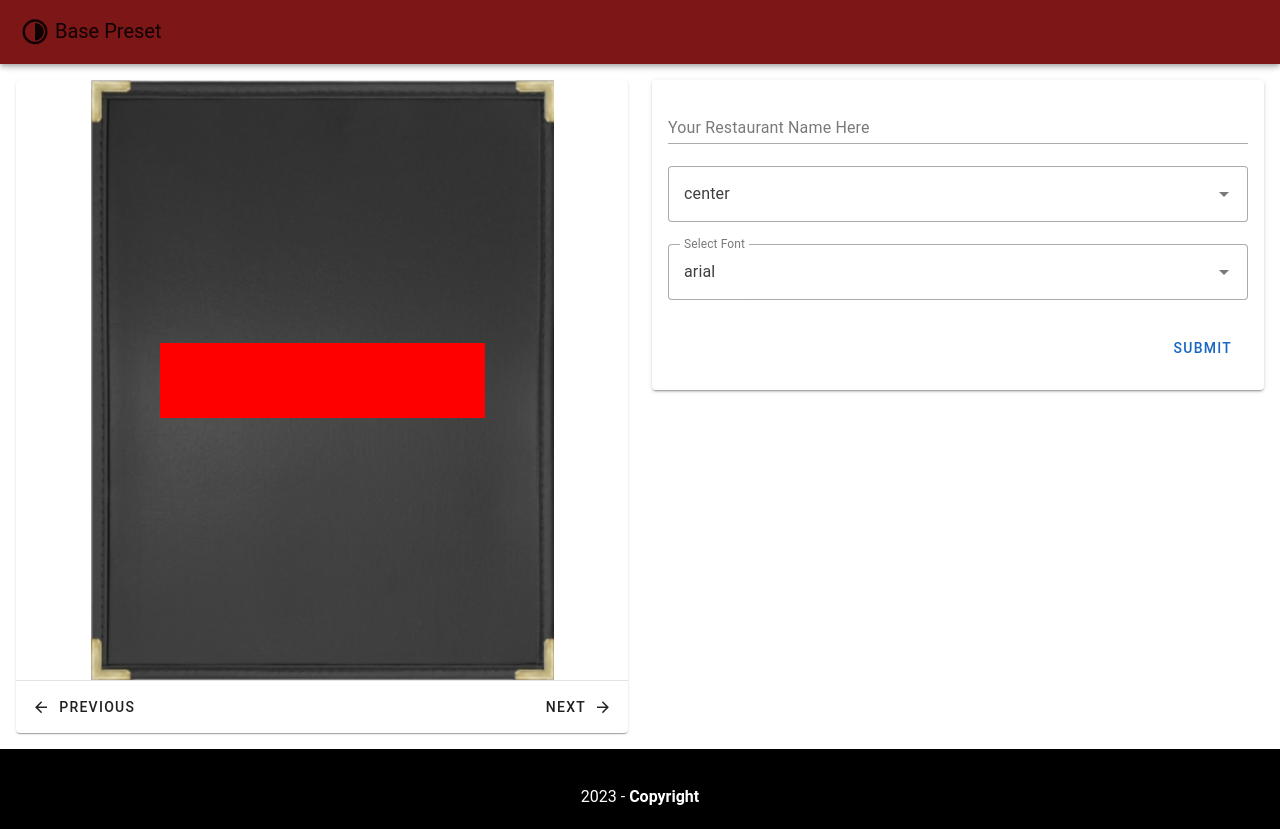
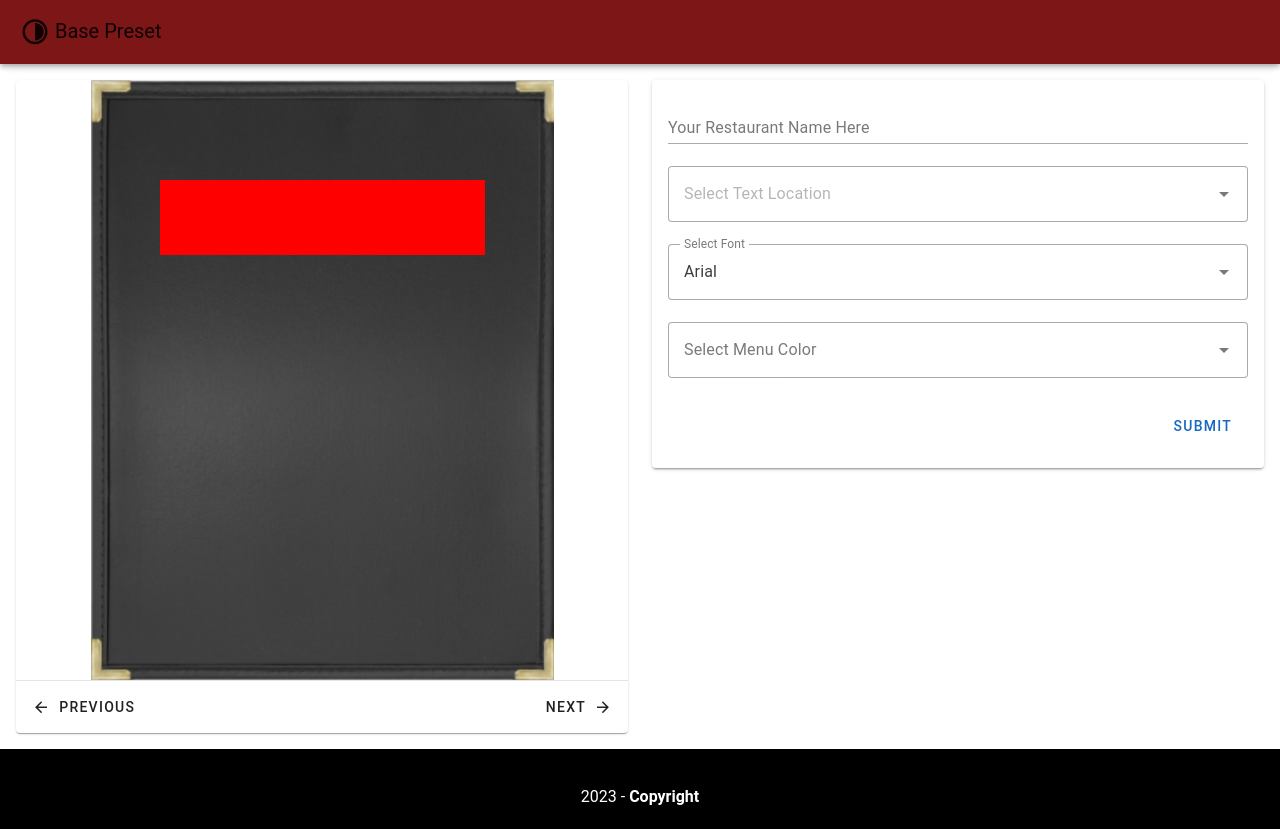
Before and after one commit to DSolanoReyes/gmc_imprint, a Vue app in the folder text-menu/: page / in a window 1280 px wide. Built offline with nearby package versions, Linux system fonts and the light colour scheme.

Commit message:
updated the way stuff is passed into the v-select. not fully working though.

```diff
--- a/text-menu/src/components/HelloWorld.vue
+++ b/text-menu/src/components/HelloWorld.vue
@@ -9,7 +9,7 @@
 <!--          </v-img>-->
           <div id="image-frame" style="margin: 0; padding: 0">
             <div id="image-frame-menu">
-              <h1 id="menu-font">{{ restaurant }}</h1>
+              <h1 type="text" id="menu-font" >{{ restaurant }}</h1>
             </div>
           </div>
 
@@ -49,41 +49,15 @@
                 label="Your Restaurant Name Here"
               />
 
-<!--              <v-text-field
-                v-model="title"
-                type="text"
-                @input=""
-                :rules="[rules.counter]"
-                maxlength="16"
-                counter
-                label="Your Restaurant Name Here"
-                variant="underlined"
-                hint="No more than 16 Characters"
-              ></v-text-field>-->
-
-
-
               <!--location select-->
-<!--              <v-select
-                label="Select Location"
-                placeholder="Select..."
-                variant="outlined"
-
-              >
-                <v-item>
-                  water
-                </v-item>
-              </v-select>-->
-
               <v-select return-object
-
-                placeholder="select..."
+                placeholder="Select Text Location"
                 variant="outlined"
                 :items="positionList"
-                v-model="selectedTextPosition"
+                :item-props="positionProps"
+                v-model="positionList.value"
               ></v-select>
 
-<!--              <p id="menu-font">Relaxing in basins at the end of inlets terminates the endless tests from the box</p>-->
               <!--font select-->
               <v-select
                 label="Select Font"
@@ -93,6 +67,13 @@
                 v-model="font"
               ></v-select>
 
+              <v-select return-object
+                label="Select Menu Color"
+                placeholder="Select..."
+                variant="outlined"
+                :items="fontColors"
+                :item-props="itemProps"
+              ></v-select>
 
               <v-card-actions>
                 <v-spacer></v-spacer>
@@ -120,13 +101,49 @@ export default {
   data () {
     return {
       restaurant: '',
-      font: "arial",
+      font: "Arial",
+      fontColors: [{
+        ID: "0", name: "Gold With Black", colour: "#AE9A37", src: "../assets/blank black menu.png"
+      },{
+        ID: "1", name: "Silver With Black", colour: "#827C7C", src: ""
+      },{
+        ID: "2", name: "Gold With Burgundy", colour: "#AE9A37", src: "../assets/blank burgandy menu.jpg"
+      },{
+        ID: "3", name: "Silver With Burgundy", colour: "#827C7C", src: ""
+      }],
+
       fontList: ["Arial", "Calibri", "Roboto", "Times New Roman"],
-      selectedTextPosition: "center",
-      positionList: ["center", "flex-start", "flex-end"],
+
+      positionList: [{
+        name: "Center Top", location: "flex-start"
+      },{
+        name: "Center", location: "center"
+      },{
+        name: "Center Bottom", location: "flex-end"
+      }],
 
       rules: {
         counter: value => value.length <= 16 || 'Max 16 Characters'
+      }
+    }
+  },
+  methods: {
+    itemProps (fontColors) {
+      return {
+        title: fontColors.name,
+      }
+    },
+    positionProps (positionList) {
+      return {
+        title: positionList.name,
+        value: positionList.location
+      }
+    },
+  },
+  computed: {
+    cssProps() {
+      return{
+        'color': this.fontColors.colour
       }
     }
   }
@@ -135,6 +152,7 @@ export default {
 
 <style>
 #menu-font{
+  /*background-color: var(--bg-hover-color);*/
   font-family: v-bind(font);
 }
 
@@ -149,7 +167,7 @@ export default {
 
   display: flex;
   justify-content: center;
-  align-items: v-bind(selectedTextPosition);
+  align-items: v-bind(positionList);
 }
 
 #image-frame-menu{
```
Also changed, not shown: text-menu/src/assets/blank burgandy menu.jpg (added).
